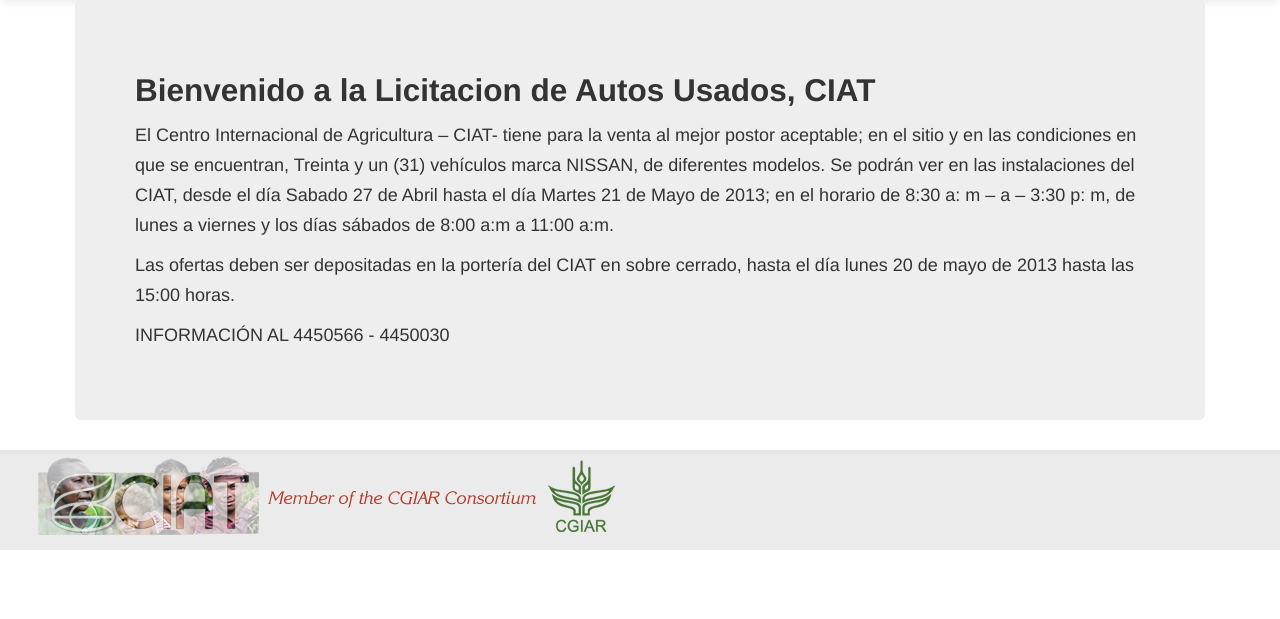
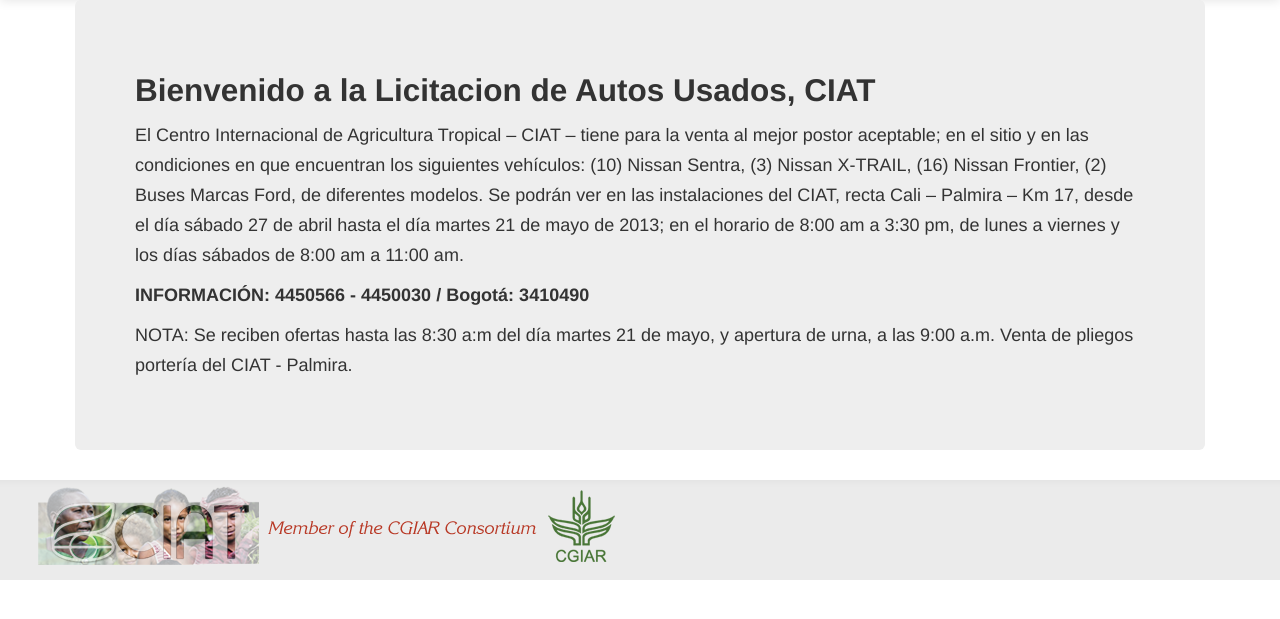
Before and after one commit to yanetevangelista/contenidos, a Django app: page / in a window 1280 px wide. Shown: the part 41-660 px from the top of the page. Run offline with Django 3.2, Linux system fonts and the light colour scheme; data that the repository does not hold is empty; parts of the project's set-up code (start-up, migrations or seed data) failed here and were passed over; some libraries are stand-ins or nearby versions.

Commit message:
ultimos detalles

```diff
--- a/contenidos/settings.py
+++ b/contenidos/settings.py
@@ -202,7 +202,7 @@
 EMAIL_HOST = 'smtp.gmail.com'
 EMAIL_PORT = 587
 EMAIL_HOST_USER = 'beren.monsalve@gmail.com'
-EMAIL_HOST_PASSWORD = '@Quimera123@'
+EMAIL_HOST_PASSWORD = '#@Quimera123@#'
 
 EMAIL_HOST_USER_CONTACTOS = 'beren.monsalve@gmail.com'
-EMAIL_HOST_PASSWORD_CONTACTOS = '@Quimera123@'
+EMAIL_HOST_PASSWORD_CONTACTOS = '#@Quimera123@#'
--- a/contenidos/templates/productos/productos.html
+++ b/contenidos/templates/productos/productos.html
@@ -3,9 +3,20 @@
 {% block contenido %}
     <div class="hero-unit">
         <h2>Bienvenido a la Licitacion de Autos Usados, CIAT</h2>
-        <p>El Centro Internacional de Agricultura – CIAT- tiene para la venta al mejor postor aceptable; en el sitio y en las condiciones en que se encuentran, Treinta y un (31) vehículos marca NISSAN, de diferentes modelos. Se podrán ver en las instalaciones del CIAT, desde el día Sabado 27 de Abril hasta el día Martes 21 de Mayo de 2013; en el horario de 8:30 a: m – a – 3:30 p: m, de lunes a viernes y los días sábados de 8:00 a:m a 11:00 a:m.</p>
-        <p>Las ofertas deben ser depositadas en la portería del CIAT en sobre cerrado, hasta el día lunes 20 de mayo de 2013 hasta las 15:00 horas.</p>
-            <p>INFORMACIÓN AL 4450566 - 4450030 </p>
+        <p>El Centro Internacional de Agricultura Tropical – CIAT – tiene
+            para la venta al mejor postor aceptable; en el sitio y en las
+            condiciones en que encuentran los siguientes vehículos: (10)
+            Nissan Sentra, (3) Nissan X-TRAIL, (16) Nissan Frontier, (2)
+            Buses Marcas Ford, de diferentes modelos. Se podrán ver en las
+            instalaciones del CIAT, recta Cali – Palmira – Km 17, desde el día
+            sábado 27 de abril hasta el día martes 21 de mayo de 2013; en
+            el horario de 8:00 am a 3:30 pm, de lunes a viernes y los días
+            sábados de 8:00 am a 11:00 am.</p>
+        <p>
+            <strong>INFORMACIÓN: 4450566 - 4450030 / Bogotá: 3410490</strong>
+        </p>
+        <p>NOTA: Se reciben ofertas hasta las 8:30 a:m del día martes 21 de mayo,
+            y apertura de urna, a las 9:00 a.m. Venta de pliegos portería del CIAT - Palmira.</p>
     </div>
     {% for categoria in categorias %}
         <div class="row-fluid">
```
